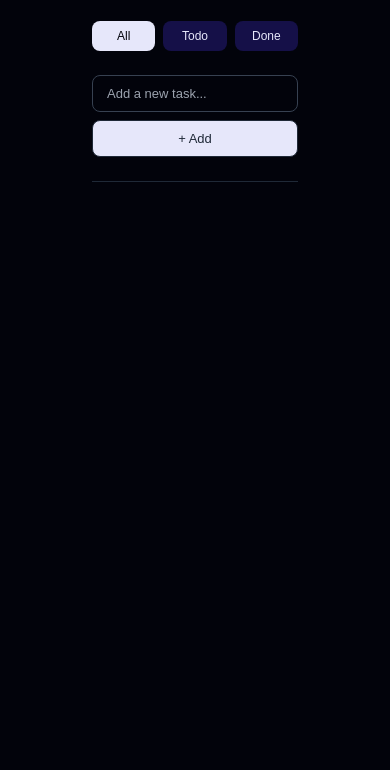
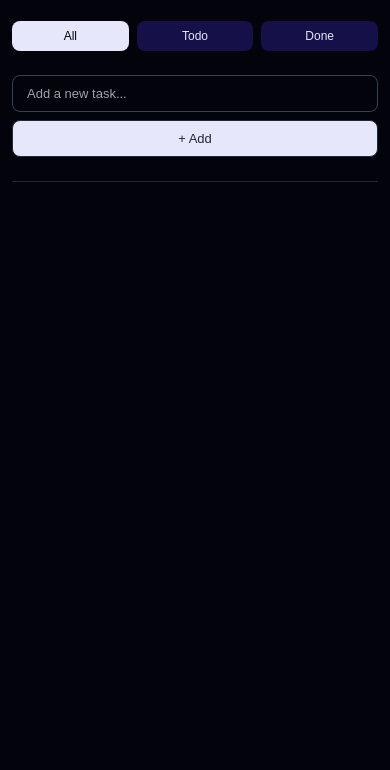
Before and after one commit to DAbranka/project-01-todo-list, a website built with Vite: page index.html in a window 390 px wide. Shown: the part 74-844 px from the top of the page. Built offline with nearby package versions, Linux system fonts and the light colour scheme; no server answers.

Commit message:
Refactor main layout in style.css for improved responsiveness; adjust width properties and add flexbox styling to enhance alignment and spacing across different screen sizes

```diff
--- a/src/style.css
+++ b/src/style.css
@@ -28,9 +28,17 @@ body {
     min-height: 100vh;
 }
 
+main {
+    width: 100%;
+    max-width: 800px;
+    min-width: 600px;
+    display: flex;
+    justify-content: center;
+}
+
 #app {
+    width: 100%;
     min-width: 600px;
-    width: 100%;
     max-width: 800px;
     padding: 0;
 }
@@ -129,6 +137,7 @@ body {
 /* Todo List */
 .todosList {
     margin-bottom: 2rem;
+    min-height: 1px; /* Garde l'espace même sans todos */
 }
 
 .todosList-scroll {
@@ -335,9 +344,16 @@ body {
         padding: 1rem;
     }
 
+    main {
+        min-width: unset;
+        width: 100%;
+        max-width: 100%;
+    }
+
     #app {
         min-width: unset;
         width: 100%;
+        max-width: 100%;
     }
 
     .app-header h1 {
@@ -433,6 +449,10 @@ body {
 }
 
 @media (min-width: 769px) and (max-width: 1024px) {
+    main {
+        max-width: 700px;
+    }
+
     #app {
         max-width: 700px;
     }
```
